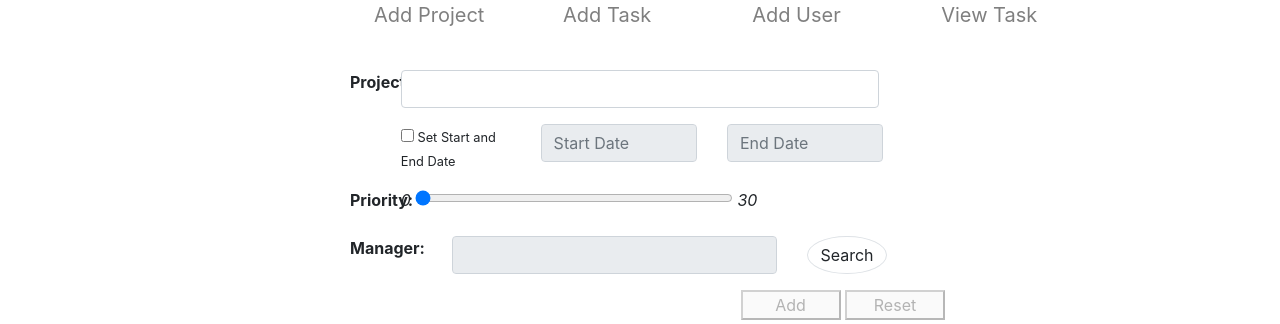
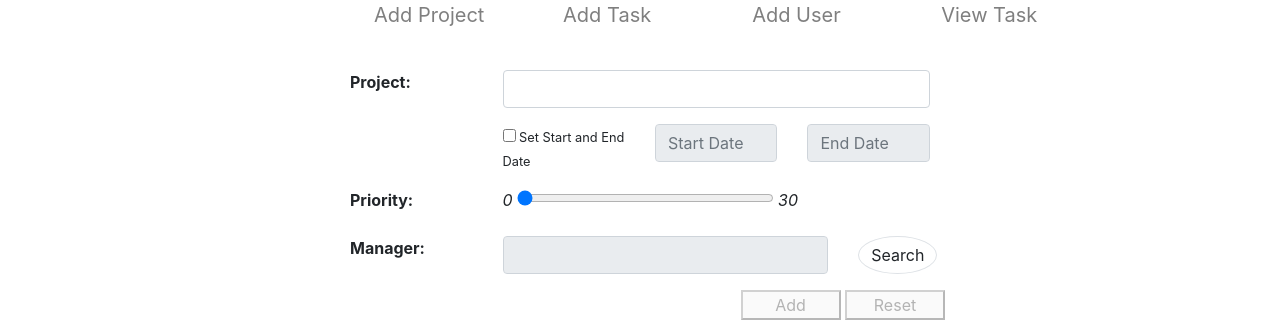
Before and after one commit to dsvasan2002/cpmb003-Project-Manager-Client, an Angular app: page /addProject in a window 1280 px wide. Shown: the part 120-444 px from the top of the page. Built offline with nearby package versions, Linux system fonts and the light colour scheme; no server answers.

Commit message:
updated validations for forms

```diff
--- a/src/app/project/addproject/addproject.component.html
+++ b/src/app/project/addproject/addproject.component.html
@@ -1,13 +1,15 @@
+<app-user-search (selectedUser)="selectedProjectManager($event)"></app-user-search>
 <!-- Add project fields -->
 <div class=" container col-md-6">
-  <div class=" container col-md-14">
+  <div class=" container col-md-16">
     <form [formGroup]="mainFormGroup" (ngSubmit)="addOrUpdateProjectButton()">
-      <div class="form-group row col-md-14">
-        <div class="col col-md-1">
+      <div class="form-group row col-md-16">
+        <div class="col col-md-3">
           <label for="projectName"> <b>Project:</b> </label>
         </div>
-        <div class="col col-md-10 float-right" style="align-self: center">
-          <input type="text" class="form-control" name="projectName" formControlName="projectName">
+        <!-- <div class="col col-md-10 float-right" style="align-self: center"> -->
+        <div class="col col-md-9 float-right">
+            <input type="text" required pattern=".*\S+.*" class="form-control" name="projectName" formControlName="projectName">
           <div *ngIf="mainFormGroup.controls['projectName'].invalid && (mainFormGroup.controls['projectName'].dirty)"
             class="alert alert-danger ">
             <div *ngIf="mainFormGroup.controls['projectName'].errors.required">
@@ -17,11 +19,11 @@
         </div>
       </div>
 
-      <div class="form-group row col-md-14">
-        <div class="col col-md-1"></div>
+      <div class="form-group row col-md-16">
+        <div class="col col-md-3"></div>
         <div class="col col-md-13">
           <div class="row">
-            <div class="col col-md-3">
+            <div class="col col-md-4">
               <input type="checkbox" value="setProjectDates" formControlName='setProjectDates' name='setProjectDates'>
               <small> Set Start and End Date</small>
             </div>
@@ -39,11 +41,11 @@
       </div>
 
 
-      <div class="form-group row col-md-14">
-        <div class="col col-md-1">
+      <div class="form-group row col-md-16">
+        <div class="col col-md-3">
           <label for="priority"> <b>Priority:</b> </label>
         </div>
-        <div class="col col-md-13">
+        <div class="col col-md-9">
           <span>
             <i>0 </i> <input type="range" id="priority" name="priority" formControlName="priority" min="0" max="30"
               step="1" style="width: 60%"><i> 30</i>
@@ -51,8 +53,8 @@
         </div>
       </div>
 
-      <div class="form-group row col-md-14">
-        <div class="col col-md-2">
+      <div class="form-group row col-md-16">
+        <div class="col col-md-3">
           <label for="projectManager"> <b>Manager:</b> </label>
         </div>
         <div class="col col-md-7 float-left">
@@ -68,7 +70,7 @@
       <div class="form-group row  float-right">
         <button style="width :100px; height:30px" type="submit"
           [disabled]="mainFormGroup.pristine || mainFormGroup.invalid">{{ _AddUpdateButton }}</button> &nbsp;
-        <button style="width :100px; height:30px" type="submit"
+        <button style="width :100px; height:30px" type="reset"
           [disabled]="mainFormGroup.pristine || mainFormGroup.invalid" (click)="resetProjectForm()">Reset</button>
       </div>
     </form>
@@ -174,4 +176,4 @@
   </div>
 
 </div>
-<app-user-search (selectedUser)="selectedProjectManager($event)"></app-user-search>
+<!-- <app-user-search (selectedUser)="selectedProjectManager($event)"></app-user-search> -->
--- a/src/app/project/addproject/addproject.component.ts
+++ b/src/app/project/addproject/addproject.component.ts
@@ -109,6 +109,7 @@ export class AddprojectComponent implements OnInit {
 
   handleEditButton(aProject: ProjectClass) {
     this.isEditMode = true;
+    this.aProject = aProject;
     this.mainFormGroup.reset();
     this._AddUpdateButton = "Update";
     this.mainFormGroup.controls["projectName"].setValue(aProject.projectName);
@@ -145,7 +146,7 @@ export class AddprojectComponent implements OnInit {
     this._projectService.addNewProject(aProject).subscribe((res: any) => {
 
       if (res['success']) {
-        alert('Add user Successfull');
+        alert('Add Project Successfull');
         this.getAllProjects();
         this.resetMainFormGroup();
       } else {
@@ -164,7 +165,7 @@ export class AddprojectComponent implements OnInit {
         this.initMainForm();
         this.getAllProjects();
       } else {
-        alert('Update user failed' + response['message']);
+        alert('Update Project failed. ' + response['message']);
       }
     }, error => {
       this.errorBlock = true;
@@ -210,14 +211,13 @@ export class AddprojectComponent implements OnInit {
     this.isEditMode = false;
   }
 
-
-
   //Method called by event emitted from user search modal
   selectedProjectManager(anUser: UserClass) {
+
     this.projectManager = anUser;
     this.mainFormGroup.get('projectManager').setValue(`${this.projectManager.firstName} ${this.projectManager.lastName}`);
+    this.mainFormGroup.markAsTouched();
   }
-
 
   dateValidation() {
     this.mainFormGroup.get('setProjectDates').valueChanges.subscribe(
@@ -233,11 +233,11 @@ export class AddprojectComponent implements OnInit {
           if (tomo.getMonth() == 0) {
             tomo.setFullYear(today.getFullYear() + 1);
           }
-          var startDate = <NgbDateStruct>{ year: today.getFullYear(), month: today.getMonth() + 1, day: today.getDate() };
+          var startDate = <NgbDateStruct>{ year: today.getFullYear(), month: today.getMonth()+1, day: today.getDate() };
           this.mainFormGroup.get('startDate').setValidators([Validators.required]);
           this.mainFormGroup.get('startDate').setValue(startDate);
           this.mainFormGroup.get('startDate').enable({ emitEvent: true });
-          var endDate = <NgbDateStruct>{ year: tomo.getFullYear(), month: tomo.getMonth(), day: tomo.getDate() };
+          var endDate = <NgbDateStruct>{ year: tomo.getFullYear(), month: tomo.getMonth()+1, day: tomo.getDate() };
           this.mainFormGroup.get('endDate').setValidators([Validators.required]);
           this.mainFormGroup.get('endDate').setValue(endDate);
           this.mainFormGroup.get('endDate').enable({ emitEvent: true });
--- a/src/app/task/addtask/addtask.component.html
+++ b/src/app/task/addtask/addtask.component.html
@@ -28,7 +28,7 @@
           <label for="taskName">Task:</label>
         </div>
         <div class="col col-md-9 float-right">
-          <input type="text" class="form-control" name="taskName" formControlName="taskName">
+          <input type="text" required pattern=".*\S+.*" class="form-control" name="taskName" formControlName="taskName">
           <div *ngIf="mainFormGroup.controls['taskName'].invalid && (mainFormGroup.controls['taskName'].dirty)"
             class="alert alert-danger ">
             <div *ngIf="mainFormGroup.controls['taskName'].errors.required">
@@ -61,24 +61,6 @@
         </div>
       </div>
 
-
-      <!-- Parent task modal -->
-      <!-- <div class="row col-md-16 form-group">
-          <div class="col col-md-3">
-            <label for="parenttaskname">Parent Task:</label>
-          </div>
-          <div class="col col-md-9">
-            <div class="row col-md-16">
-              <div class="col col-md-10">
-              <input type="text" style="width: 100%" name='parentTaskName' aria-describedby='parentTaskName' readonly [(ngModel)]="task.Parent && task.Parent.ParentTask">
-              </div>
-              <div class="col col-md-2">
-                <button type="button" class="btn btn-default border" data-toggle="modal" data-target="#parentTaskSearch" [disabled]="isParentTask || taskId>0" style="border-radius: 50%">Search</button>
-              </div>
-            </div>
-          </div>
-      </div>   -->
-      <!-- test -->
       <div class="form-group row col-md-16">
         <div class="col col-md-3">
           <label for="parentTaskName">Parent Task: </label>
@@ -103,6 +85,13 @@
             <div class="col-md-3 col-sm-12">
               <input class="form-control" placeholder="Start Date" name='startDate' aria-describedby="startDate"
                 formControlName='startDate' ngbDatepicker #startDate="ngbDatepicker" (focus)="startDate.toggle()" />
+                <div *ngIf="mainFormGroup.controls['startDate'].invalid && (mainFormGroup.controls['startDate'].dirty)"
+                class="alert alert-danger ">
+                <div *ngIf="mainFormGroup.controls['startDate'].errors.required">
+                  Valid Date required
+                </div>
+              </div>
+
             </div>
             <div class="col col-md-3">
               <label for="endDate">End Date:</label>
@@ -110,6 +99,12 @@
             <div class="col col-md-3 col-sm-12">
               <input class="form-control" placeholder="End Date" name='endDate' aria-describedby="endDate"
                 formControlName='endDate' ngbDatepicker #endDate="ngbDatepicker" (focus)="endDate.toggle()">
+                <div *ngIf="mainFormGroup.controls['endDate'].invalid && (mainFormGroup.controls['endDate'].dirty)"
+                class="alert alert-danger ">
+                <div *ngIf="mainFormGroup.controls['endDate'].errors.required">
+                  Valid Date required
+                </div>
+              </div>
             </div>
           </div>
         </div>
@@ -136,7 +131,7 @@
       <div class="form-group row col-md-8 float-right">
         <button class="col col-md-16" type="submit" #AddOrUpdate
           [disabled]="mainFormGroup.pristine || mainFormGroup.invalid"> {{ _AddUpdateButton }} </button> &nbsp;
-        <button class="col col-md-16" type="submit" #reset [disabled]="mainFormGroup.pristine || mainFormGroup.invalid"
+        <button class="col col-md-16" type="reset" #reset [disabled]="mainFormGroup.pristine || mainFormGroup.invalid"
           (click)="resetUserAddUpdateForm()">Reset</button>
       </div>
     </form>
--- a/src/app/task/addtask/addtask.component.ts
+++ b/src/app/task/addtask/addtask.component.ts
@@ -123,7 +123,7 @@ export class AddtaskComponent implements OnInit {
     this.aTask.endDate = moment(this.mainFormGroup.controls['endDate'].value).add(-1, 'months').toDate();
     this.aTask.priority = this.mainFormGroup.controls['priority'].value;
 
-    if (this.aParentTask) {
+    if (this.aParentTask.parentTaskId) {
       this.aTask.parentTask = this.aParentTask;
     }
     if (this.aProject) {
@@ -160,7 +160,7 @@ export class AddtaskComponent implements OnInit {
           alert('Task added successfully');
           this.errorBlock = false;
         } else {
-          alert('Error in adding Task' + " " + response['message']);
+          alert('Error in adding Task.' + " " + response['message']);
         }
 
       }, error => {
```
Also changed, not shown: src/app/project/modal/user-search/user-search.component.ts (+9 -0 lines).
